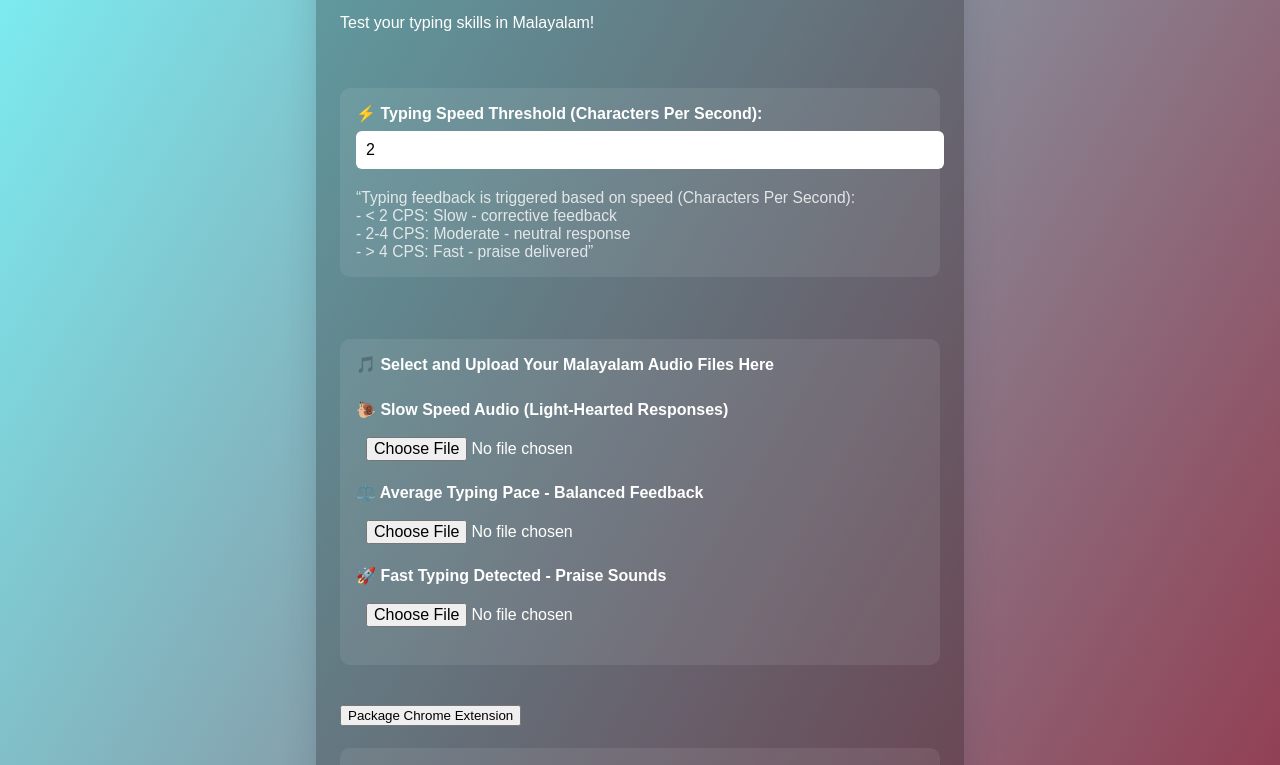
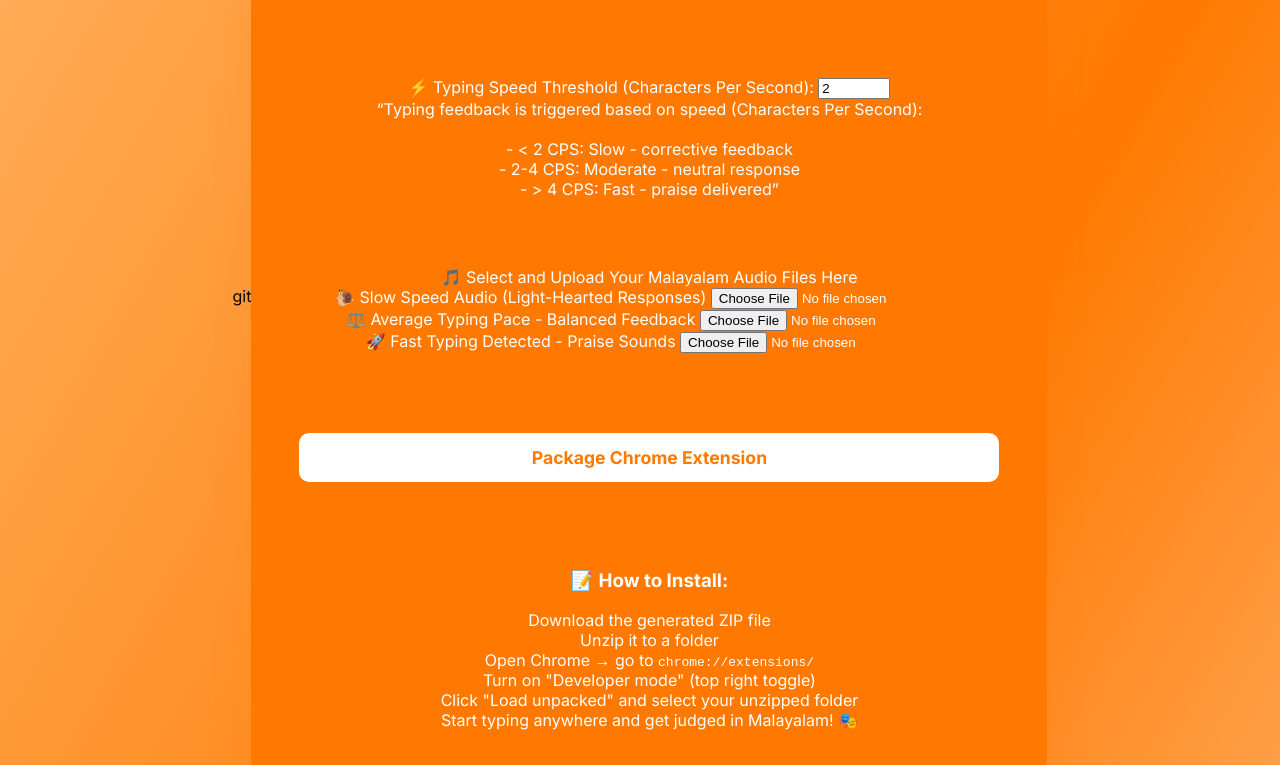
Before and after one commit to AlexJoBobby770/chrome_extension, a website: page index.html in a window 1280 px wide. Shown: the part 194-959 px from the top of the page. Drawn offline with nearby package versions, Linux system fonts and the light colour scheme.

Commit message:
modified

```diff
--- a/index.html
+++ b/index.html
@@ -1,4 +1,4 @@
-<!DOCTYPE html>
+git<!DOCTYPE html>
 <html lang="en">
 <head>
     <meta charset="UTF-8">
@@ -20,7 +20,7 @@
             <label>⚡ Typing Speed Threshold (Characters Per Second):</label>
             <input type="number" id="threshold" value="2" min="0.5" max="10" step="0.1">
             <div class="speed-info">
-                “Typing feedback is triggered based on speed (Characters Per Second):<br>
+                “Typing feedback is triggered based on speed (Characters Per Second):<br><br>
                 - < 2 CPS: Slow - corrective feedback<br>
                 - 2-4 CPS: Moderate - neutral response<br>
                 - > 4 CPS: Fast - praise delivered”
@@ -43,11 +43,11 @@
         </div>
 
         <br>
-
-        <button onclick="generateExtension()" id="generateBtn">
-            Package Chrome Extension
-        </button>
-
+        <div style="display: flex; justify-content: center;">
+            <button onclick="generateExtension()" id="generateBtn">
+                Package Chrome Extension
+            </button>
+        </div>
         <br>
 
         <div class="form-group">
--- a/styles.css
+++ b/styles.css
@@ -1,67 +1,96 @@
+@import url('https://fonts.googleapis.com/css2?family=Inter:wght@400;700&display=swap');
+
 body {
-    font-family: Arial, sans-serif;
-    background: linear-gradient(120deg, #7af6fa 0%, #942e44 100%);
-    color: #fff;
+    min-height: 100vh;
     margin: 0;
-    min-height: 100vh;
+    font-family: 'Inter', Arial, sans-serif;
+    /* Animated gradient background */
+    background: linear-gradient(120deg, #fff3e0, #ffe0c2, #ffb86b, #ff7900, #ffe0c2, #fff3e0);
+    background-size: 400% 400%;
+    animation: gradientMove 18s ease-in-out infinite;
+    display: flex;
+    align-items: center;
+    justify-content: center;
+}
+
+@keyframes gradientMove {
+    0% {
+        background-position: 0% 50%;
+    }
+    50% {
+        background-position: 100% 50%;
+    }
+    100% {
+        background-position: 0% 50%;
+    }
 }
 
 .container {
-    background: rgba(0,0,0,0.25);
-    max-width: 600px;
-    margin: 60px auto;
-    padding: 32px 24px;
-    border-radius: 18px;
-    box-shadow: 0 8px 32px rgba(44,62,80,0.18);
+    background: #ff7900;
+    border-radius: 28px;
+    box-shadow: 0 8px 40px 0 rgba(255,121,0,0.14);
+    max-width: 700px;
+    width: 100%;
+    padding: 48px 48px 40px 48px;
+    text-align: center;
+    color: #fff;
+    display: flex;
+    flex-direction: column;
+    gap: 24px;
 }
 
 h1 {
-    text-align: center;
     font-size: 2.2rem;
-    margin-bottom: 18px;
-    letter-spacing: 1.5px;
+    font-weight: 700;
+    margin: 0 0 12px 0;
+    letter-spacing: -1px;
 }
 
-.form-group {
-    margin: 22px 0;
-    padding: 16px;
-    background: rgba(255,255,255,0.08);
-    border-radius: 10px;
+p {
+    font-size: 1.1rem;
+    margin: 0 0 12px 0;
+    opacity: 0.93;
 }
 
-label {
-    display: block;
-    margin-bottom: 8px;
-    font-weight: bold;
+.button, #generateBtn {
+    background: #fff;
+    color: #ff7900;
+    border: none;
+    border-radius: 10px;
+    font-family: 'Inter', Arial, sans-serif;
+    font-size: 1.1rem;
+    font-weight: 700;
+    padding: 14px 0;
+    margin-top: 12px;
+    box-shadow: 0 2px 12px 0 rgba(255,121,0,0.10);
+    cursor: pointer;
+    transition: background 0.2s, color 0.2s, box-shadow 0.2s;
+    width: 100%;
 }
 
-input[type="number"], input[type="file"] {
-    width: 100%;
-    padding: 10px;
-    border-radius: 6px;
-    border: none;
-    margin-bottom: 12px;
-    font-size: 1rem;
+.button:hover, #generateBtn:hover {
+    background: #ffe0c2;
+    color: #ff7900;
+    box-shadow: 0 4px 24px 0 rgba(255,121,0,0.18);
 }
 
-.speed-info {
-    font-size: 0.98rem;
-    color: #f7f7f7;
-    margin-top: 8px;
-    opacity: 0.85;
-}
-.button {
-    background: #ff6b6b;
-    color: #fff;
-    position: relative;
-    border: none;
-    padding: 12px 20px;
-    border-radius: 6px;
-    cursor: pointer;
-    font-size: 1rem;
-    transition: background 0.3s ease;
+/* Remove numbers from the install steps list */
+.form-group ol {
+    list-style: none;
+    padding-left: 0;
+    margin-left: 0;
 }
 
-.button:hover {
-    background: #ff4c4c;
+@media (max-width: 600px) {
+    .container {
+        padding: 28px 8px 20px 8px;
+        border-radius: 16px;
+    }
+    h1 {
+        font-size: 1.4rem;
+    }
+    .button, #generateBtn {
+        font-size: 1rem;
+        padding: 10px 0;
+    }
 }
```
